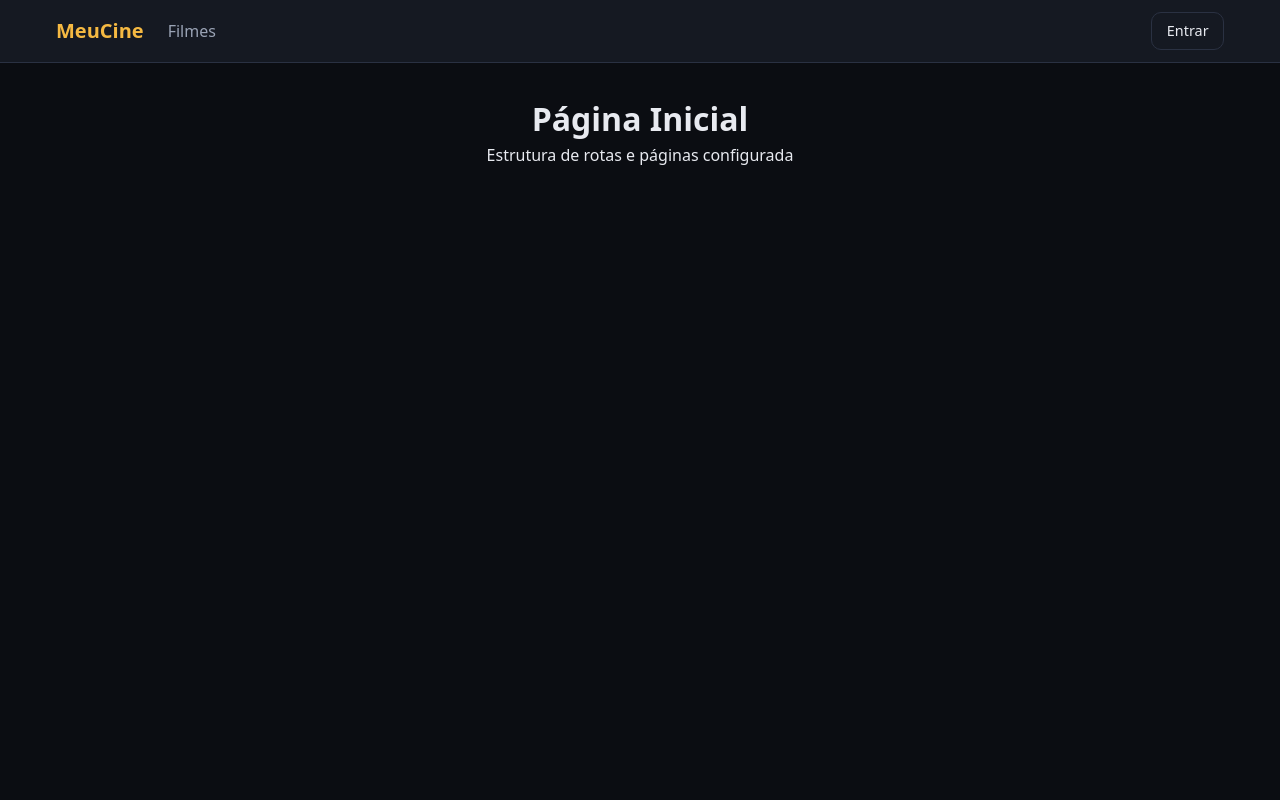
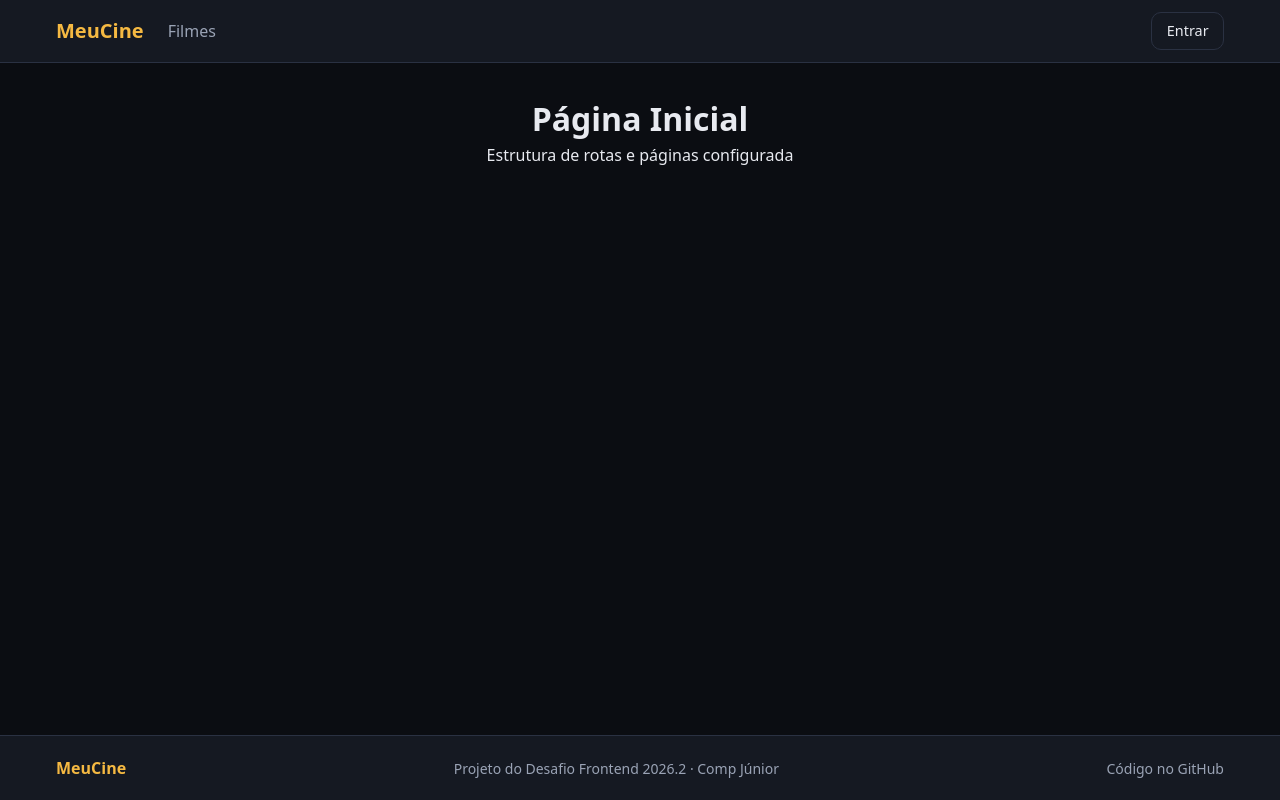
Before and after one commit to guilhermeoliveirabrito/trainee-front-comp-jr, a React (Vite) app: page / in a window 1280 px wide. Built offline with nearby package versions, Linux system fonts and the light colour scheme; no server answers.

Commit message:
feat: adiciona Footer ao Layout e fixa o rodape no fim da pagina

```diff
--- /dev/null
+++ b/src/components/Layout/Layout.css
@@ -0,0 +1,9 @@
+.layout {
+  display: flex;
+  flex-direction: column;
+  min-height: 100vh;
+}
+
+.layout__content {
+  flex: 1;
+}
--- a/src/components/Layout/Layout.jsx
+++ b/src/components/Layout/Layout.jsx
@@ -1,11 +1,16 @@
 import { Outlet } from 'react-router-dom';
 import Header from '../Header/Header';
+import Footer from '../Footer/Footer';
+import './Layout.css';
 
 export default function Layout() {
   return (
-    <>
+    <div className="layout">
       <Header />
-      <Outlet />
-    </>
+      <div className="layout__content">
+        <Outlet />
+      </div>
+      <Footer />
+    </div>
   );
 }
```
